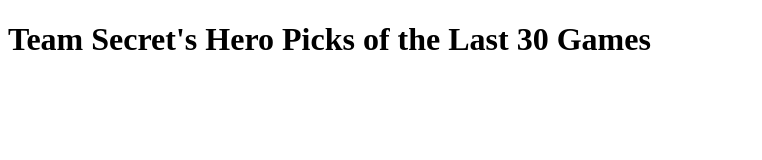
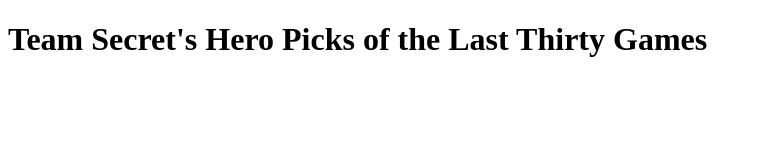
Before and after one commit to DennoDin/heroes-by-team-with-d3, a website built with webpack: page index.html in a window 1280 px wide. Shown: the whole page, without its empty margins (0-762 px from the left). Built offline with nearby package versions, Linux system fonts and the light colour scheme; no server answers.

Commit message:
changed number to string

```diff
--- a/index.html
+++ b/index.html
@@ -12,7 +12,7 @@
 </head>
 
 <body>
-  <h1>Team Secret's Hero Picks of the Last 30 Games</h1>
+  <h1>Team Secret's Hero Picks of the Last Thirty Games</h1>
 
   <div id="root"></div>
   <script src="public/bundle.js"></script>
```
